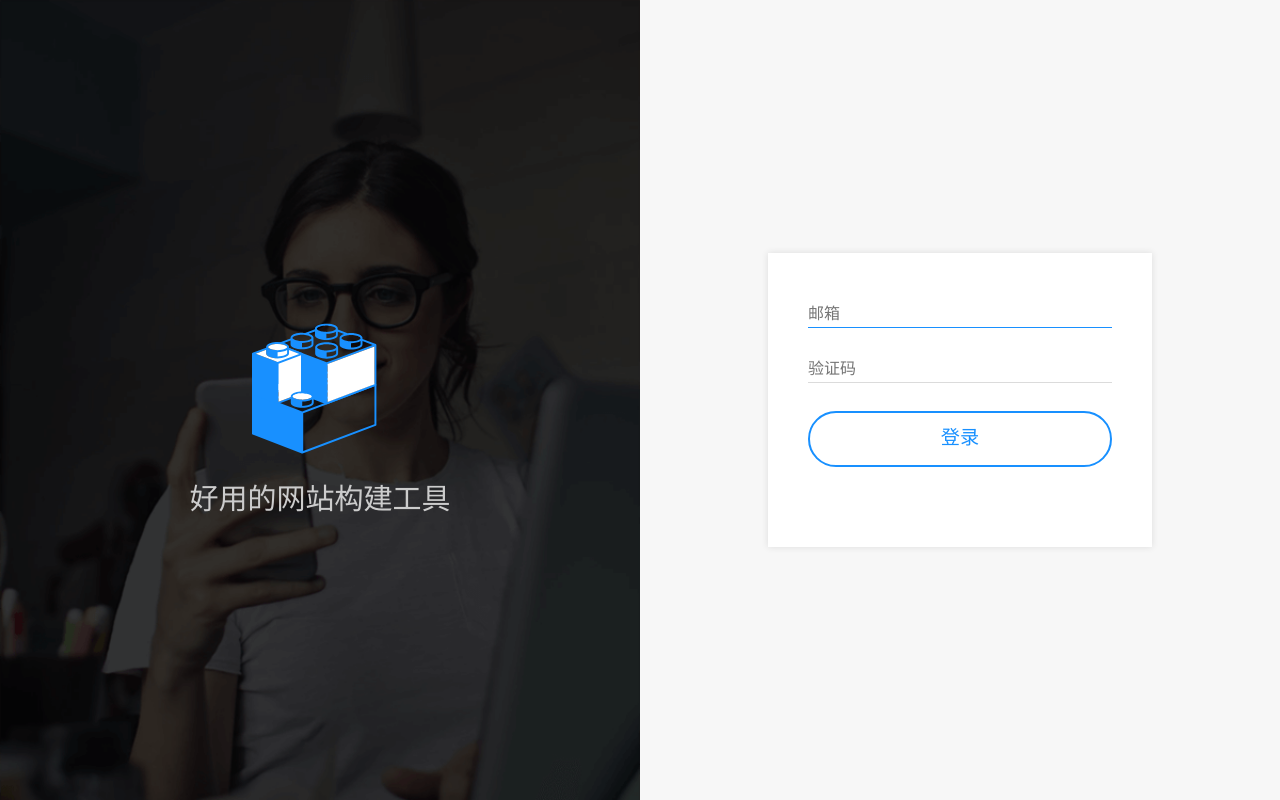
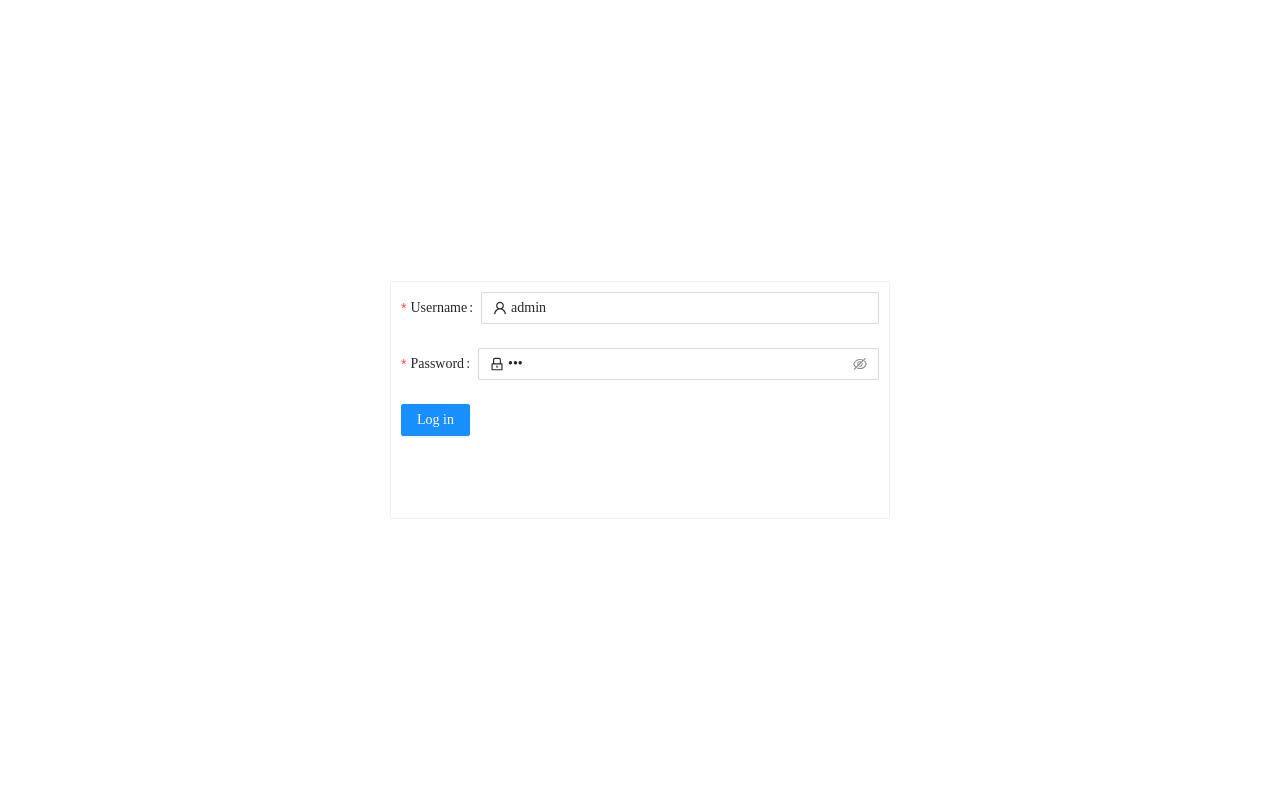
Before and after one commit to zhengwei741/h5-editer, a Vue app: page /login in a window 1280 px wide. Built offline with nearby package versions, Linux system fonts and the light colour scheme; no server answers.

Commit message:
feat(登录、路由拦截): 登录、路由拦截

```diff
--- a/mock/db.json
+++ b/mock/db.json
@@ -1,20 +1,7 @@
 {
-  "posts": [
-    {
-      "id": 1,
-      "title": "json-server",
-      "author": "typicode"
-    }
-  ],
-  "comments": [
-    {
-      "id": 1,
-      "body": "some comment",
-      "postId": 1
-    }
-  ],
   "profile": {
-    "name": "typicode"
+    "userName": "admin",
+    "passWord": "123"
   },
   "works": [
     {
@@ -33,5 +20,8 @@
       "veriCode": 123,
       "id": 4
     }
-  ]
+  ],
+  "fetchCurrentUser": {
+    "token": "eyJhbGciOiJIUzI1NiIsInR5cCI6IkpXVCJ9.eyJ1c2VyTmFtZSI6ImFkbWluIiwicGFzc1dvcmQiOiIxMjMiLCJpYXQiOjE2NDQ5MTYyNjIsImV4cCI6MTY0NDkxOTg2Mn0.yB-giAPW47v5x0zjq0OhuAZl5nyH5DMIL0SStQluWQs"
+  }
 }
--- /dev/null
+++ b/src/api/user.ts
@@ -0,0 +1,14 @@
+import http from '@/utils/http'
+
+export const login = (userName = '', passWord = '') => {
+  return http.post('/user/login', {
+    userName,
+    passWord,
+  })
+}
+
+export const fetchCurrentUser = (token = '') => {
+  return http.post('/user/fetchCurrentUser', {
+    token,
+  })
+}
--- a/src/router/index.ts
+++ b/src/router/index.ts
@@ -1,15 +1,22 @@
 import { createRouter, createWebHistory, RouteRecordRaw } from 'vue-router'
+import store from '@/store'
 
 const routes: Array<RouteRecordRaw> = [
   {
     path: '/login',
     name: 'login',
+    meta: {
+      redirectAlreadyLogin: true,
+    },
     component: () =>
       import(/* webpackChunkName: "login" */ '../views/login/index.vue'),
   },
   {
     path: '/editer',
     name: 'editer',
+    meta: {
+      requiredLogin: true,
+    },
     component: () =>
       import(/* webpackChunkName: "editer" */ '../views/editer/index.vue'),
   },
@@ -46,5 +53,30 @@ const router = createRouter({
   history: createWebHistory(process.env.BASE_URL),
   routes,
 })
+router.beforeEach(async (to) => {
+  const { requiredLogin, redirectAlreadyLogin } = to.meta
+  const { isLogin, token } = store.state.user
+  if (isLogin) {
+    if (redirectAlreadyLogin) {
+      return '/'
+    }
+  } else {
+    if (token) {
+      try {
+        await store.dispatch('fetchCurrentUser', token)
+        if (redirectAlreadyLogin) {
+          return '/'
+        }
+      } catch (error) {
+        store.commit('loginOut')
+        return '/login'
+      }
+    } else {
+      if (requiredLogin) {
+        return '/login'
+      }
+    }
+  }
+})
 
 export default router
--- a/src/shared/responseType.ts
+++ b/src/shared/responseType.ts
@@ -17,9 +17,9 @@
 //   rspMsg: 'Success'
 // }
 
-interface responseType<T> {
-  result: T | T[]
-  rspCode: number
+export interface responseType<T> {
+  result?: T | T[]
+  errorno: number
   rspMsg: string
 }
 
--- a/src/store/user.ts
+++ b/src/store/user.ts
@@ -1,37 +1,58 @@
 import { Module } from 'vuex'
+import { AxiosRequestConfig } from 'axios'
 import { GlobalDataProps } from './index'
+
+import { login, fetchCurrentUser } from '@/api/user'
 
 export interface UserProps {
   isLogin: boolean
+  userInfo: UserInfo | null | undefined
+  token: string | null
+}
+
+export interface UserInfo {
   userName?: string
+  token?: string
 }
 
 const user: Module<UserProps, GlobalDataProps> = {
   state: {
     // 用户信息
     isLogin: false,
+    userInfo: null,
+    token: sessionStorage.getItem('_userToken_'),
   },
   mutations: {
     loginOut(state) {
       state.isLogin = false
-      state.userName = ''
+      state.token = null
+      sessionStorage.removeItem('_userToken_')
     },
-    login(state, userInfo = {}) {
+    login(state, userInfo: UserInfo) {
       state.isLogin = true
-      state.userName = userInfo.userName
+      state.userInfo = userInfo
+    },
+    updateToken(state, token) {
+      state.token = token
+      sessionStorage.setItem('_userToken_', token)
     },
   },
   actions: {
-    loginOut({ commit }) {
-      commit('loginOut')
+    login({ commit }, { userName, passWord }) {
+      return login(userName, passWord).then(
+        (res: AxiosRequestConfig<UserInfo>) => {
+          commit('login', { userName })
+          commit('updateToken', res.data?.token)
+        }
+      )
     },
-    login({ commit }) {
-      commit('login', { userName: 'test' })
-      return new Promise((resolve) => {
-        setTimeout(() => {
-          resolve('登录成功')
-        }, 1000)
-      })
+    fetchCurrentUser({ commit }, token: string) {
+      return fetchCurrentUser(token).then(
+        (res: AxiosRequestConfig<UserInfo>) => {
+          commit('login', res.data)
+          return res.data
+        }
+      )
     },
   },
 }
--- a/src/utils/http.ts
+++ b/src/utils/http.ts
@@ -1,4 +1,6 @@
-import axios from 'axios'
+import axios, { AxiosResponse, AxiosRequestConfig } from 'axios'
+import { message } from 'ant-design-vue'
+import { responseType } from '@/shared/responseType'
 
 const http = axios.create({
   baseURL: process.env.VUE_APP_BASE_URL,
@@ -6,25 +8,36 @@ const http = axios.create({
 })
 
 // Add a request interceptor
-axios.interceptors.request.use(
-  function (config) {
+http.interceptors.request.use(
+  function (config: AxiosRequestConfig) {
     // Do something before request is sent
+    if (!config.headers) {
+      config.headers = {}
+    }
+    config.headers.authorization = `Bearer ${sessionStorage.getItem(
+      '_userToken_'
+    )}`
     return config
   },
-  function (error) {
+  function (error: any) {
     // Do something with request error
     return Promise.reject(error)
   }
 )
 
 // Add a response interceptor
-axios.interceptors.response.use(
-  function (response) {
+http.interceptors.response.use(
+  function (response: AxiosResponse<responseType<any>>) {
     // Any status code that lie within the range of 2xx cause this function to trigger
     // Do something with response data
+    const { errorno, rspMsg } = response.data
+    if (errorno !== 0) {
+      message.error(rspMsg)
+      return Promise.reject(rspMsg)
+    }
     return response.data
   },
-  function (error) {
+  function (error: any) {
     // Any status codes that falls outside the range of 2xx cause this function to trigger
     // Do something with response error
     return Promise.reject(error)
--- a/src/views/login/index.vue
+++ b/src/views/login/index.vue
@@ -1,53 +1,109 @@
 <template>
-  <a-row class="login">
-    <a-col :span="12" class="aside">
-      <div style="margin-top: 30%">
-        <logo />
-        <h2>好用的网站构建工具</h2>
-      </div>
-    </a-col>
-    <a-col :span="12">
-      <div class="login-from">
-        <div class="login-card">
-          <div class="content">
-            <input id="email" placeholder="邮箱" required autofocus />
-            <input id="password" placeholder="验证码" required />
+  <div class="login">
+    <a-card hoverable style="width: 500px">
+      <template #cover>
+        <a-form
+          :model="formState"
+          name="normal_login"
+          class="login-form"
+          @finish="onFinish"
+          @finishFailed="onFinishFailed"
+          style="padding: 10px"
+        >
+          <a-form-item
+            label="Username"
+            name="userName"
+            :rules="[
+              { required: true, message: 'Please input your username!' },
+            ]"
+          >
+            <a-input v-model:value="formState.userName">
+              <template #prefix>
+                <UserOutlined class="site-form-item-icon" />
+              </template>
+            </a-input>
+          </a-form-item>
 
-            <button @click="login" class="btn btn-primary">登录</button>
-          </div>
-        </div>
-      </div>
-    </a-col>
-  </a-row>
+          <a-form-item
+            label="Password"
+            name="passWord"
+            :rules="[
+              { required: true, message: 'Please input your password!' },
+            ]"
+          >
+            <a-input-password v-model:value="formState.passWord">
+              <template #prefix>
+                <LockOutlined class="site-form-item-icon" />
+              </template>
+            </a-input-password>
+          </a-form-item>
+
+          <a-form-item>
+            <a-button
+              :disabled="disabled"
+              type="primary"
+              html-type="submit"
+              class="login-form-button"
+            >
+              Log in
+            </a-button>
+          </a-form-item>
+        </a-form>
+      </template>
+    </a-card>
+  </div>
 </template>
 
 <script lang="ts">
-import { defineComponent } from 'vue'
-import { useRouter } from 'vue-router'
+import { defineComponent, reactive, computed } from 'vue'
+// import { useRouter } from 'vue-router'
 import { useStore } from 'vuex'
+import { UserOutlined, LockOutlined } from '@ant-design/icons-vue'
 
 import { message } from 'ant-design-vue'
 
-import Logo from '@/components/logo/index.vue'
+interface FormState {
+  userName: string
+  passWord: string
+}
 
 export default defineComponent({
   components: {
-    Logo,
+    UserOutlined,
+    LockOutlined,
   },
   setup() {
     const store = useStore()
 
-    const router = useRouter()
-    const login = () => {
-      store.dispatch('login').then(() => {
+    // const router = useRouter()
+    const login = (user: any) => {
+      store.dispatch('login', user).then(() => {
         message.success('登录成功')
-        router.push({
-          path: '/',
-        })
+        // router.push({
+        //   path: '/',
+        // })
       })
     }
+
+    const formState = reactive<FormState>({
+      userName: 'admin',
+      passWord: '123',
+    })
+    const onFinish = (values: any) => {
+      console.log('Success:', values)
+      login(values)
+    }
+    const onFinishFailed = (errorInfo: any) => {
+      console.log('Failed:', errorInfo)
+    }
+    const disabled = computed(() => {
+      return !(formState.userName && formState.passWord)
+    })
     return {
-      login,
+      formState,
+      onFinish,
+      onFinishFailed,
+      disabled,
     }
   },
 })
@@ -56,105 +112,24 @@ export default defineComponent({
 <style lang="less" scoped>
 .login {
   height: 100%;
-  .aside {
-    height: 100vh;
-    background-color: #1a1919;
-    background-image: url('../../assets/img/login.png');
-    background-size: cover;
-    background-repeat: no-repeat;
-
-    display: flex;
-    justify-content: center;
-    text-align: center;
-    h2 {
-      color: #ccc;
-      font-size: 29px;
-      margin-top: 30px;
-    }
-  }
+  display: flex;
+  justify-content: center;
+  align-items: center;
 }
-
-@primary: #1890ff;
-@grey-darker: hsl(0, 0%, 21%);
-@grey-dark: hsl(0, 0%, 29%);
-@grey: hsl(0, 0%, 48%);
-@grey-light: hsl(0, 0%, 71%);
-@grey-lighter: hsl(0, 0%, 86%);
-
-.login-from {
+</style>
+<style>
+#components-form-demo-normal-login .login-form {
+  max-width: 300px;
+}
+#components-form-demo-normal-login .login-form-wrap {
   display: flex;
   align-items: center;
-  justify-content: center;
-  height: 100vh;
-  background: #f7f7f7;
-
-  .login-card {
-    background: #fff;
-    width: 24rem;
-    box-shadow: 0 0 7px 0 rgba(0, 0, 0, 0.11);
-
-    .content {
-      padding: 3rem 2.5rem 5rem;
-    }
-
-    #email,
-    #password {
-      display: block;
-      width: 100%;
-      font-size: 1rem;
-      margin-bottom: 1.75rem;
-      padding: 0.25rem 0;
-      border: none;
-      border-bottom: 1px solid @grey-lighter;
-      transition: all 0.5s;
-
-      &:hover {
-        border-color: @grey;
-      }
-
-      &:active,
-      &:focus {
-        border-color: @primary;
-      }
-    }
-
-    a {
-      font-size: 0.8rem;
-    }
-
-    button {
-      cursor: pointer;
-      font-size: 1.2rem;
-      color: @primary;
-      border-radius: 4rem;
-      display: block;
-      width: 100%;
-      background: transparent;
-      border: 2px solid @primary;
-      padding: 0.9rem 0 1.1rem;
-      transition: color 0.5s, border-color 0.5s;
-
-      &:hover,
-      &:focus {
-        color: darken(@primary, 10%);
-        border-color: darken(@primary, 10%);
-      }
-
-      &:active {
-        transform: translateY(1px);
-      }
-    }
-  }
+  justify-content: space-between;
 }
-
-label {
-  cursor: pointer;
+#components-form-demo-normal-login .login-form-forgot {
+  margin-bottom: 24px;
 }
-
-input:focus,
-select:focus,
-textarea:focus,
-button:focus {
-  outline: none;
+#components-form-demo-normal-login .login-form-button {
+  width: 100%;
 }
 </style>
--- a/vue.config.js
+++ b/vue.config.js
@@ -9,4 +9,15 @@ module.exports = {
     //   },
     // },
   },
+  devServer: {
+    proxy: {
+      '/api': {
+        target: `http://127.0.0.1:3000/api`,
+        changeOrigin: true,
+        pathRewrite: {
+          '/api': '',
+        },
+      },
+    },
+  },
 }
```
Also changed, not shown: server.js (+33 -10 lines).
